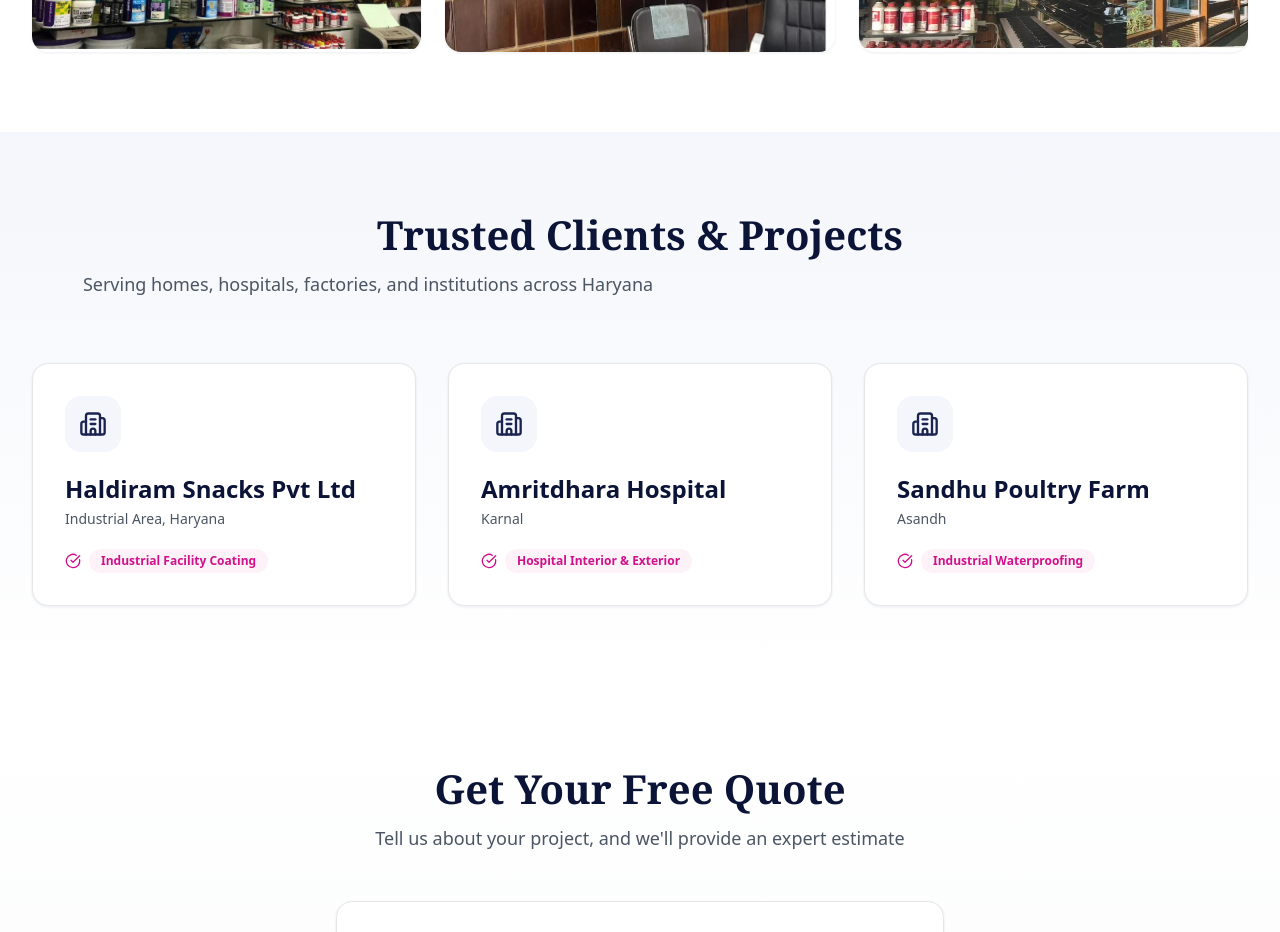
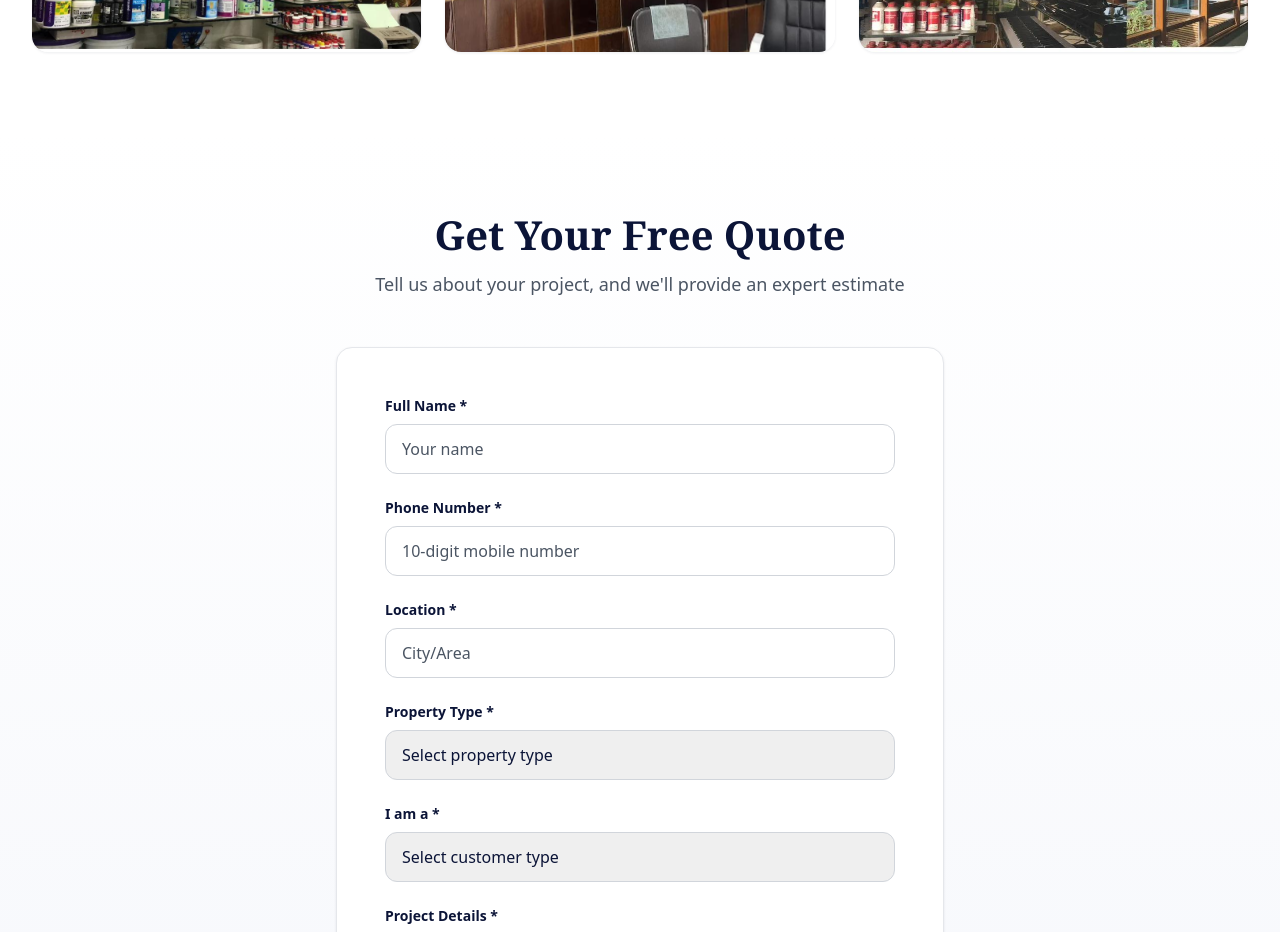
Before and after one commit to bharatpaints-alt/Bharat-Paints-Website, a Next.js app: page / in a window 1280 px wide. Shown: the part 5260-6192 px from the top of the page. Built offline with nearby package versions, Linux system fonts and the light colour scheme.

Commit message:
Sync launched website: current contact details, WhatsApp enquiries and GIO link

```diff
--- a/app/page.tsx
+++ b/app/page.tsx
@@ -5,7 +5,6 @@
 import { ProcessSection } from "@/components/sections/ProcessSection";
 import { AIPaintExpertSection } from "@/components/sections/AIPaintExpertSection";
 import { ProjectsGallerySection } from "@/components/sections/ProjectsGallerySection";
-import { TestimonialsSection } from "@/components/sections/TestimonialsSection";
 import { ContactFormSection } from "@/components/sections/ContactFormSection";
 
 export default function Home() {
@@ -18,7 +17,6 @@
       <ProcessSection />
       <AIPaintExpertSection />
       <ProjectsGallerySection />
-      <TestimonialsSection />
       <ContactFormSection />
     </>
   );
```
